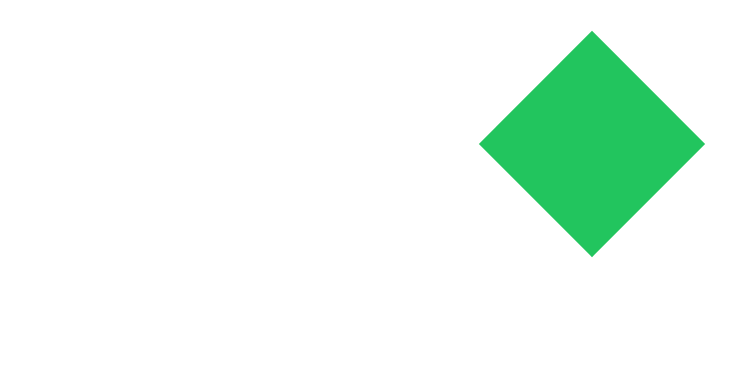
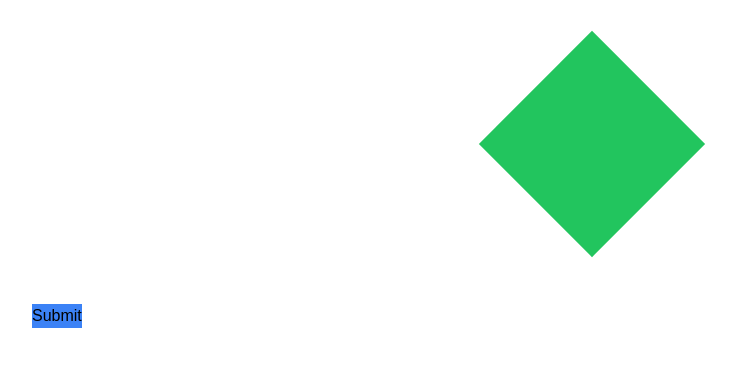
Before and after one commit to codigo-natural/ecommerce-shop, a website: page public/util.html in a window 1280 px wide. Shown: the whole page, without its empty margins (48-784 px from the left). Drawn offline with Linux system fonts and the light colour scheme.

Commit message:
Entendiendo las variantes y las pseudo-clases

```diff
--- a/public/util.html
+++ b/public/util.html
@@ -11,5 +11,8 @@
   <div class="hover:zoom sm:rotate-45 mx-auto mt-16 h-40 w-40 bg-green-500">
 
   </div>
+  <button class="mt-20 ml-20 disabled:opacity-75 bg-blue-500">
+    Submit
+  </button>
 </body>
 </html>
```
Also changed, not shown: public/css/style.css.
